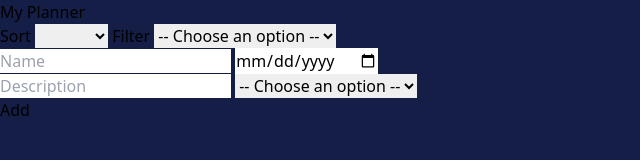
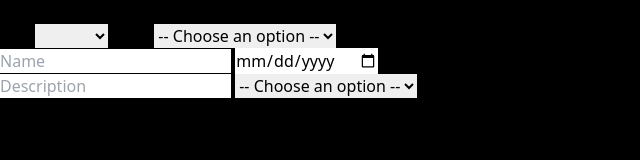
Before and after one commit to Taweria/project-planner, a website with bundled scripts: page index.html in a window 1280 px wide. Shown: the whole page, without its empty margins (0-640 px from the left). Built offline with nearby package versions, Linux system fonts and the light colour scheme.

Commit message:
Add colors

```diff
--- a/index.html
+++ b/index.html
@@ -12,7 +12,7 @@
     <script defer type="module" src="assets/js/main.js"></script>
 </head>
 
-<body class="bg-purple">
+<body class="bg-black">
     <header>
         <h1>My Planner</h1>
         <label for="sort">Sort</label>
--- a/tailwind.config.js
+++ b/tailwind.config.js
@@ -5,6 +5,7 @@ module.exports = {
     './index.html'
   ],
   theme: {
+    extend: {
       colors: {
         transparent: 'transparent',
         current: 'currentColor',
@@ -13,7 +14,7 @@ module.exports = {
         'mediumPink': '#FF6969',
         'lightPink': '#FFF5E0',
       },
-    extend: {},
+    }
   },
   plugins: [],
 }
```
Also changed, not shown: assets/dist/style.css. Lines whose indentation alone changed are shown as unchanged.
